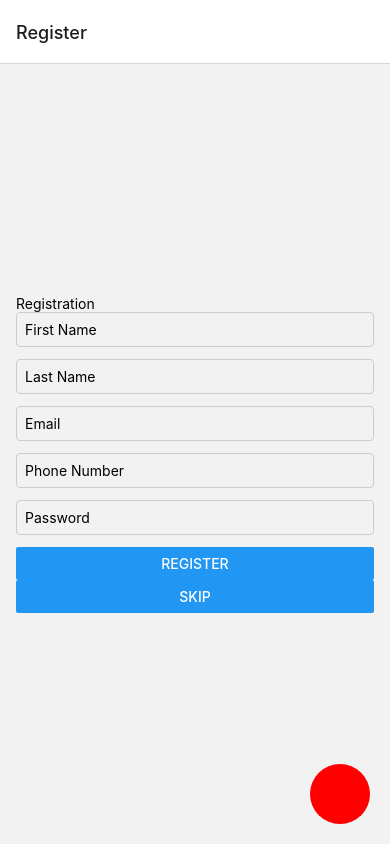
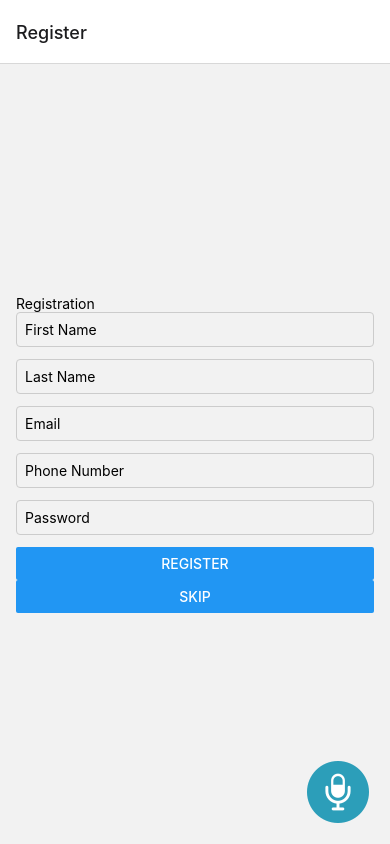
Before and after one commit to WSU-4110/Customizable-CarPlay, a React Native app in the folder CustomizableCarPlay/: screen / in a window 390 px wide. Built offline with nearby package versions, Linux system fonts and the light colour scheme.

Commit message:
Changed the red button to a free to use microphone icon to make it look better

```diff
--- a/CustomizableCarPlay/LayoutWithVoiceButton.js
+++ b/CustomizableCarPlay/LayoutWithVoiceButton.js
@@ -1,18 +1,20 @@
 // `LayoutWithVoiceButton.js`
 import React from 'react';
-import { TouchableOpacity, View, StyleSheet } from 'react-native';
+import { TouchableOpacity, View, StyleSheet, Image } from 'react-native';
 
 const LayoutWithVoiceButton = ({ children }) => {
   const onPressButton = () => {
-    // You can add any action here that you want to perform when the button is pressed
-    console.log('Button pressed!');
+    console.log('Microphone button pressed!');
   };
 
   return (
     <View style={{ flex: 1 }}>
       {children}
       <TouchableOpacity style={styles.voiceButton} onPress={onPressButton}>
-        {/* Add an icon or text inside the button */}
+        <Image
+          source={require('./images/icons8-microphone-64.png')}
+          style={styles.image}
+        />
       </TouchableOpacity>
     </View>
   );
@@ -23,12 +25,11 @@ const styles = StyleSheet.create({
     position: 'absolute',
     right: 20,
     bottom: 20,
-    width: 60,
-    height: 60,
-    borderRadius: 30,
-    backgroundColor: 'red',
-    justifyContent: 'center',
-    alignItems: 'center',
+  },
+  image: {
+    width: 64,
+    height: 64,
+    borderRadius: 32,
   },
 });
 
```
Also changed, not shown: CustomizableCarPlay/images/icons8-microphone-64.png (added).
